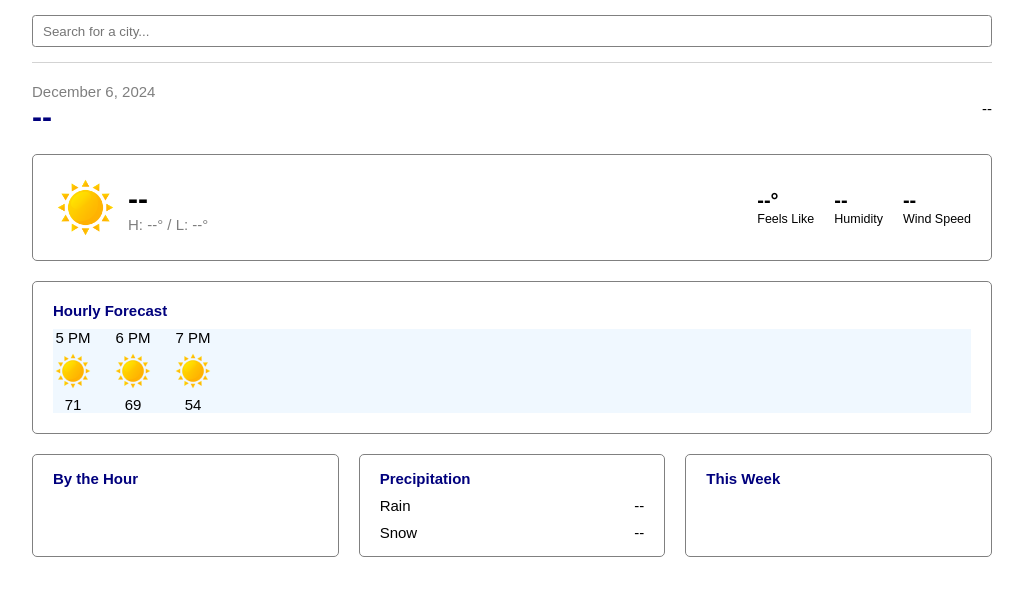
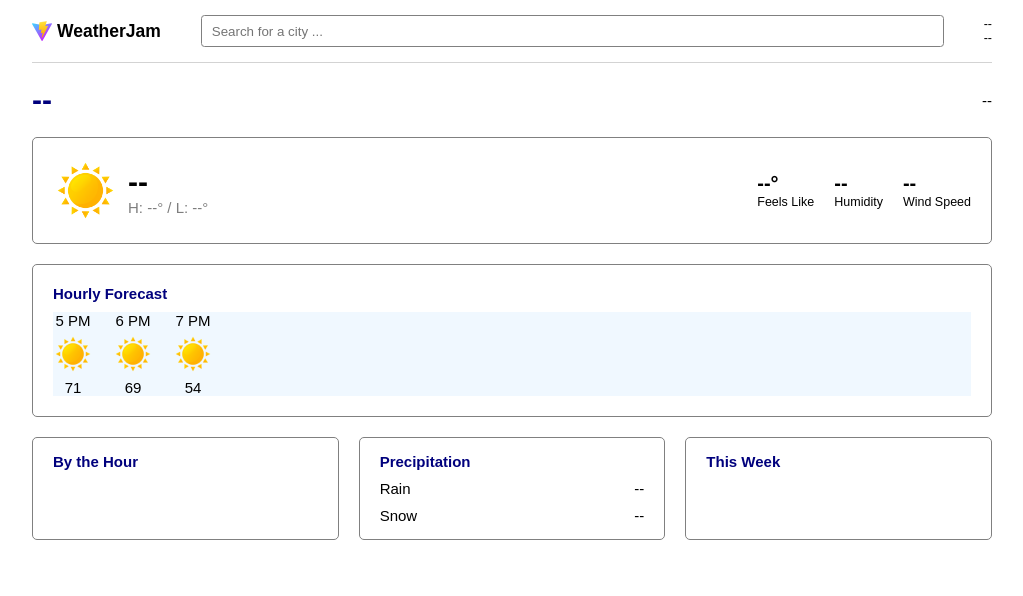
Before and after one commit to vpat28/WeatherJam, a website built with Vite: page index.html in a window 1280 px wide. Shown: the whole page, without its empty margins (128-1151 px from the left). Built offline with nearby package versions, Linux system fonts and the light colour scheme; no server answers.

Commit message:
navbar updates

```diff
--- a/index.html
+++ b/index.html
@@ -9,12 +9,20 @@
 
   <body>
     <div id="main">
-      <div class="searchbar-ctnr">
+      <div class="nav-ctnr">
+        <div class="nav-logo">
+          <img src="public/vite.svg" draggable="false">
+          <h3>WeatherJam</h3>
+        </div>
         <input
           type="text"
           class="searchbar"
-          placeholder="Search for a city..."
+          placeholder="Search for a city ..."
         >
+        <div class="datetime-ctnr">
+          <p id="date">--</p>
+          <p id="time">--</p>
+        </div>
       </div>
 
       <div class="content-ctnr">
@@ -24,7 +32,6 @@
           <div class="title">
             <!-- <img src="src/assets/sun.png" draggable="false" alt="icon"> -->
             <div class="title-text">
-              <p id="date">--</p>
               <h1 id="city">--</h1>
             </div>
           </div>
--- a/src/main.js
+++ b/src/main.js
@@ -8,6 +8,7 @@ import './style.css'
 const searchBar = document.querySelector(".searchbar");
 const cityElement = document.getElementById("city");
 const dateElement = document.getElementById("date");
+const timeElement = document.getElementById("time");
 const tempElement = document.getElementById("todays-weather");
 //const weatherDescElement = document.getElementById("weather-desc");
 const humidityElement = document.getElementById("humidity");
@@ -59,6 +60,10 @@ const getWeather = async (city,days) => {
     console.log("CHECKING DATE:     " + data.forecast.forecastday[1]);
     //console.log("slay" + data.forecast.forecastday[1].day.condition.icon);
 
+    // Set date and time
+    dateElement.textContent = getFormattedDate();
+    timeElement.textContent = getCurrentTime();
+
     // Forecast stuff
     updateForecast(data);
 };
@@ -86,17 +91,27 @@ function getFormattedDate() {
     const year = today.getFullYear();
 
     // Format the month name
-    const month = today.toLocaleString('default', { month: 'long' });
+    const month = today.toLocaleString('default', { month: 'short' });
 
     // Return the formatted date
     return `${month} ${day}, ${year}`;
 }
 
+function getCurrentTime() {
+    const now = new Date();
+
+    let hours = now.getHours();
+    const minutes = now.getMinutes().toString().padStart(2, '0');
+
+    // Determine AM/PM and convert hours to 12-hour format
+    const amPm = hours >= 12 ? 'PM' : 'AM';
+    hours = hours % 12 || 12; // Convert 0 (midnight) to 12
+
+    return `${hours}:${minutes} ${amPm}`;
+}
+
 // On initialization
 document.addEventListener("DOMContentLoaded", function() {
-    // Set date
-    dateElement.textContent = getFormattedDate();
-
     // Default search
     getWeather("Deerfield Beach", 7);
 });
--- a/src/style.css
+++ b/src/style.css
@@ -32,14 +32,24 @@ p { font-size: 1.5rem; }
   flex-direction: column;
 }
 
-/* Searchbar styles */
-.searchbar-ctnr {
+/* Nav bar styles */
+.nav-ctnr {
   width: 100%;
   background: white;
   border-bottom: 1px solid lightgrey;
   display: flex;
-  justify-content: center;
+  align-items: center;
   padding: 1.5rem 0;
+  gap: 4rem;
+}
+
+.nav-logo {
+  display: flex;
+  align-items: center;
+  gap: .5rem;
+
+  img { width: 2rem; }
+  h3 { font-size: 1.75rem; }
 }
 
 .searchbar {
@@ -47,6 +57,18 @@ p { font-size: 1.5rem; }
   width: 100%;
   border: 1px solid grey;
   border-radius: .35rem;
+}
+
+.datetime-ctnr {
+  display: flex;
+  flex-direction: column;
+  text-align: right;
+
+  p {
+    text-wrap: nowrap;
+    font-size: 1.25rem;
+    /* opacity: .75; */
+  }
 }
 
 .content-ctnr {
```
